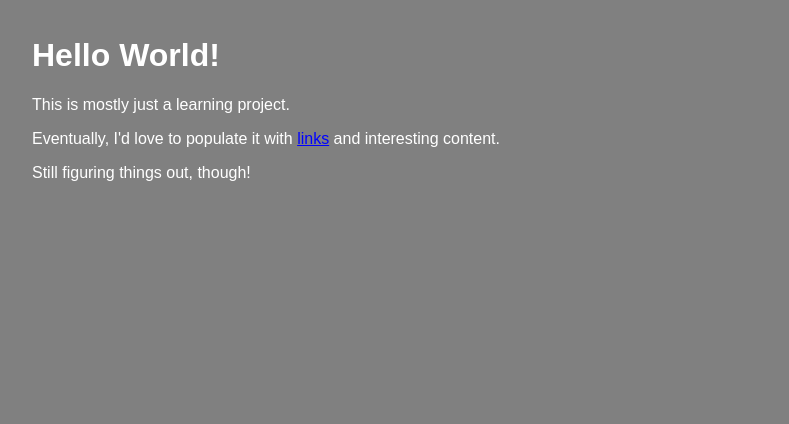
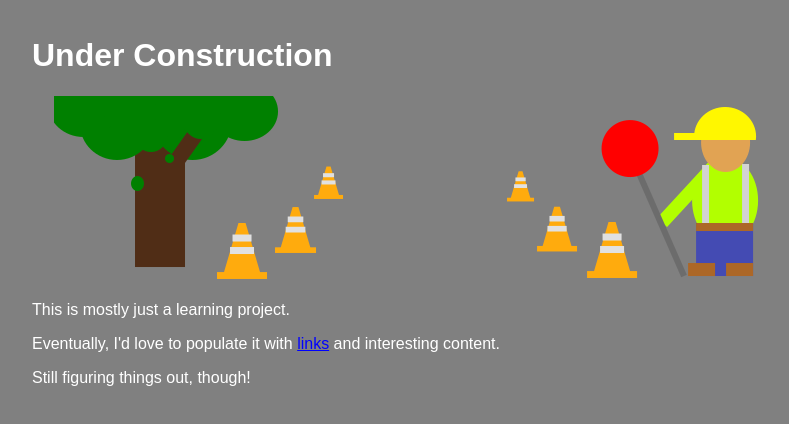
Before and after one commit to OctarineGlow/github.io, a plain HTML site: page index.html in a window 1280 px wide. Shown: the whole page, without its empty margins (208-997 px from the left). Drawn offline with Linux system fonts and the light colour scheme.

Commit message:
Update index.html

```diff
--- a/index.html
+++ b/index.html
@@ -4,6 +4,14 @@
 <style>
     * { /* global text formatting */
         font-family: sans-serif;
+    }
+    head {
+        text-align: center;
+    }
+    img {
+          display: block;
+          margin-left: auto;
+          margin-right: auto;
     }
     body {
         background: grey;
@@ -43,7 +51,8 @@
 
 
 <body>
-    <h1>Hello World!</h1>
+    <h1>Under Construction</h1>
+    <img src="/media/under-construction.png" alt="cheesy image of road work">
     <p>This is mostly just a learning project. </p>
     <p>
         Eventually, I'd love to populate it with
```
